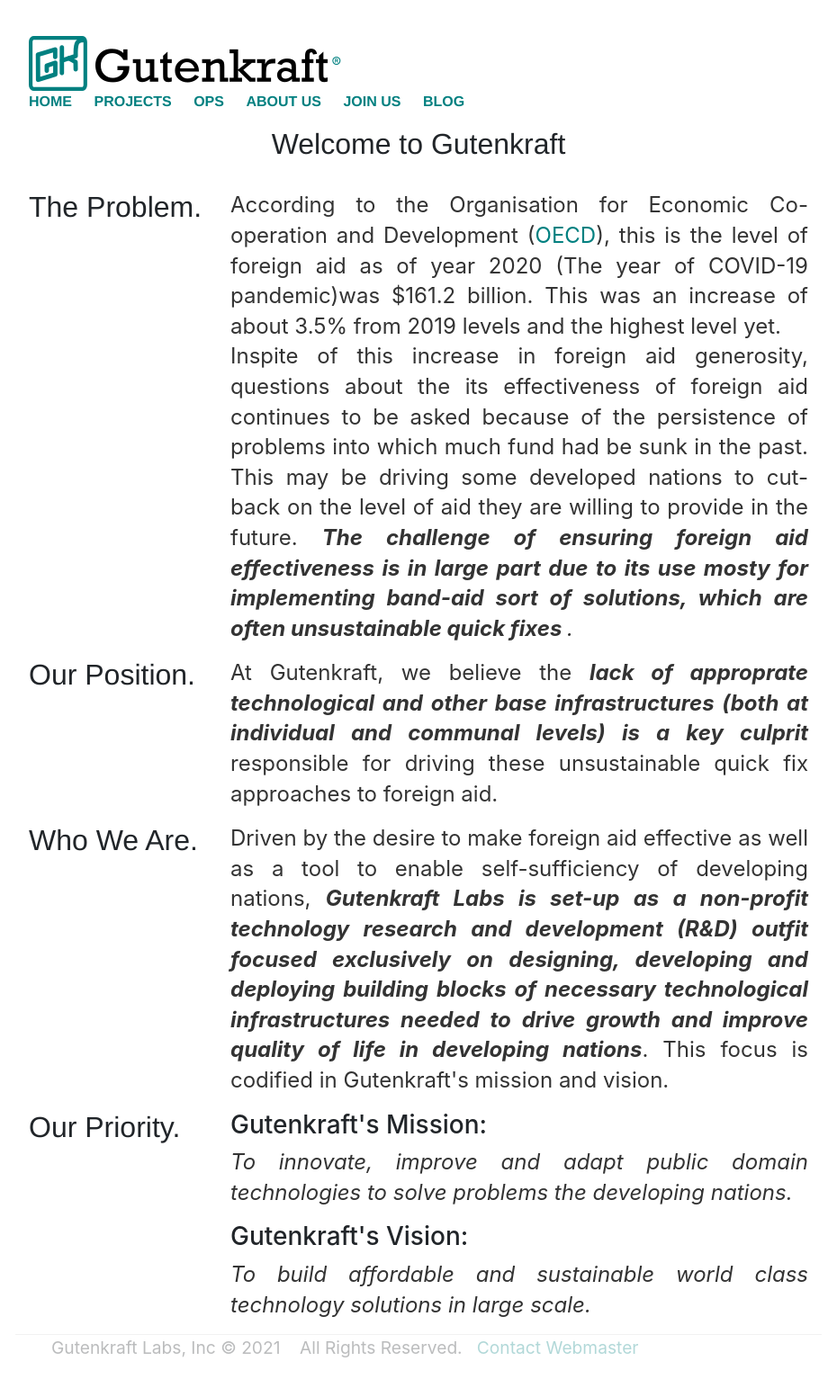
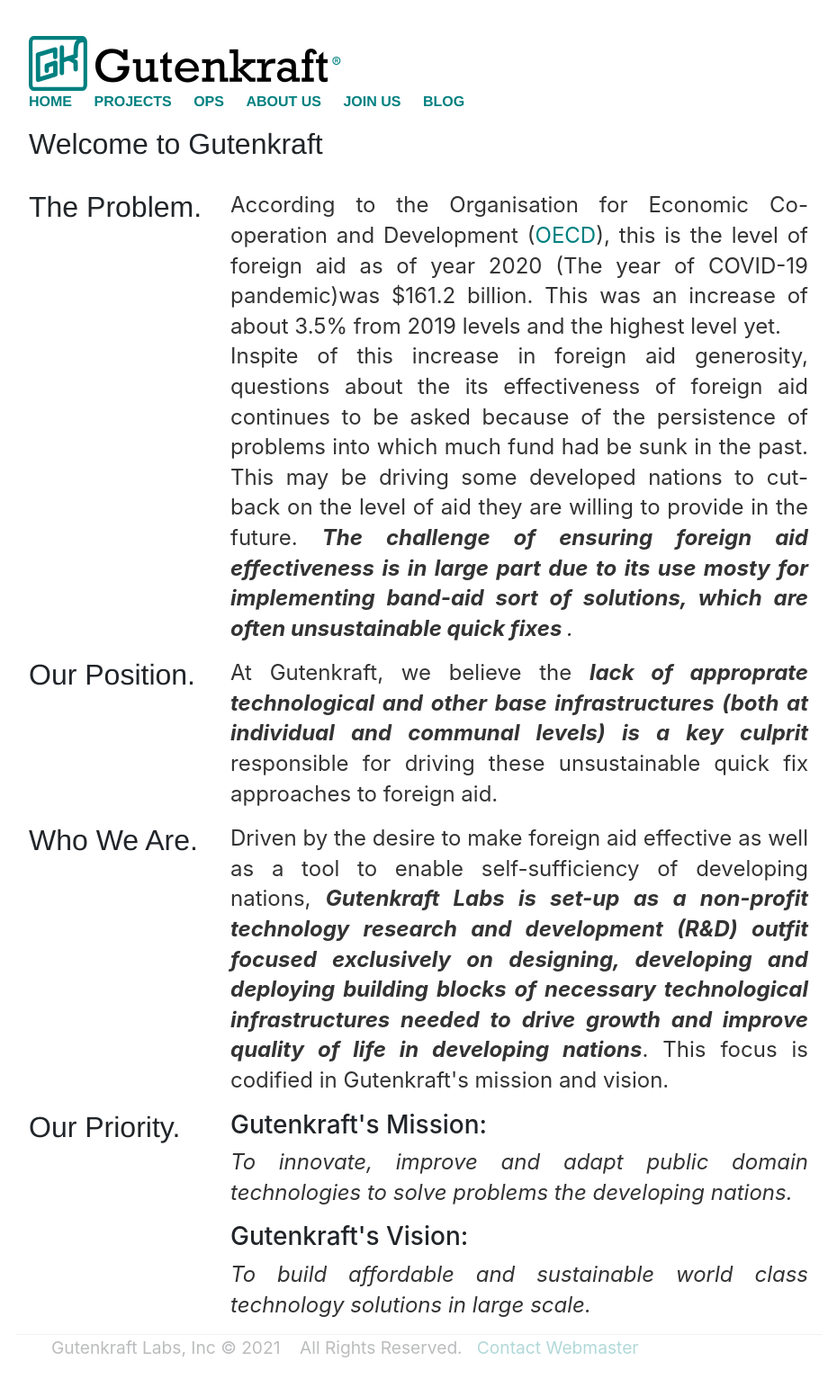
Before and after one commit to oferonmi/datafilik.github.io, a Jekyll site: the page built from index.html, in a window 1280 px wide. Shown: the whole page at 90% size, without its empty margins (175-1105 px from the left). Built offline with Jekyll 4.4.1, drawn with Linux system fonts in a browser that asks for light colours.

Commit message:
content update

```diff
--- a/index.html
+++ b/index.html
@@ -5,7 +5,7 @@
 <!-- <div class="blurb"> -->
 <div class="container">
 
-	<h1 class="text-center">Welcome to Gutenkraft</h1><br>
+	<h1 class="text-start">Welcome to Gutenkraft</h1><br>
 	<div class="row">
 		<div class="col-3 text-start"><h1>The Problem.</h1></div>
 		<div class="col-9 text-start">
```
